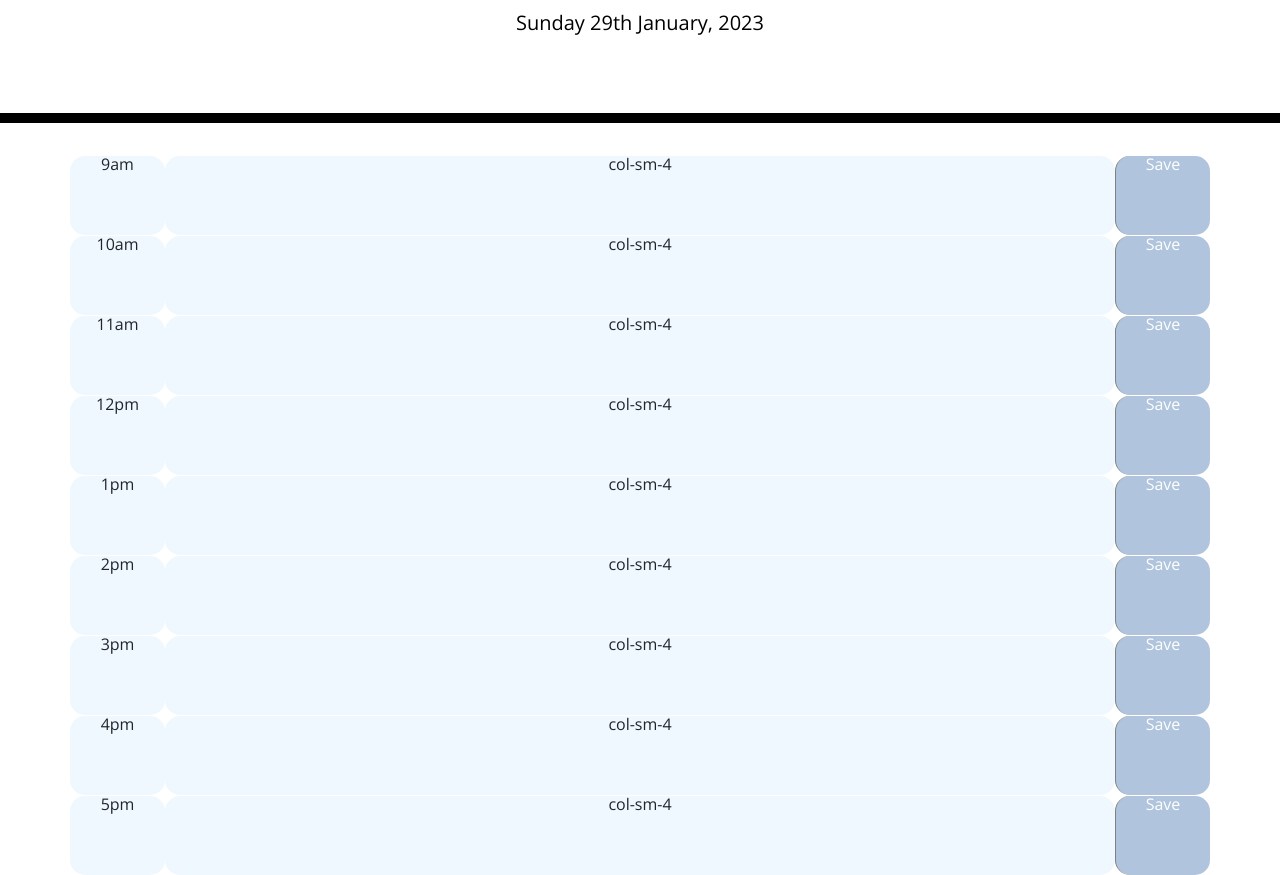
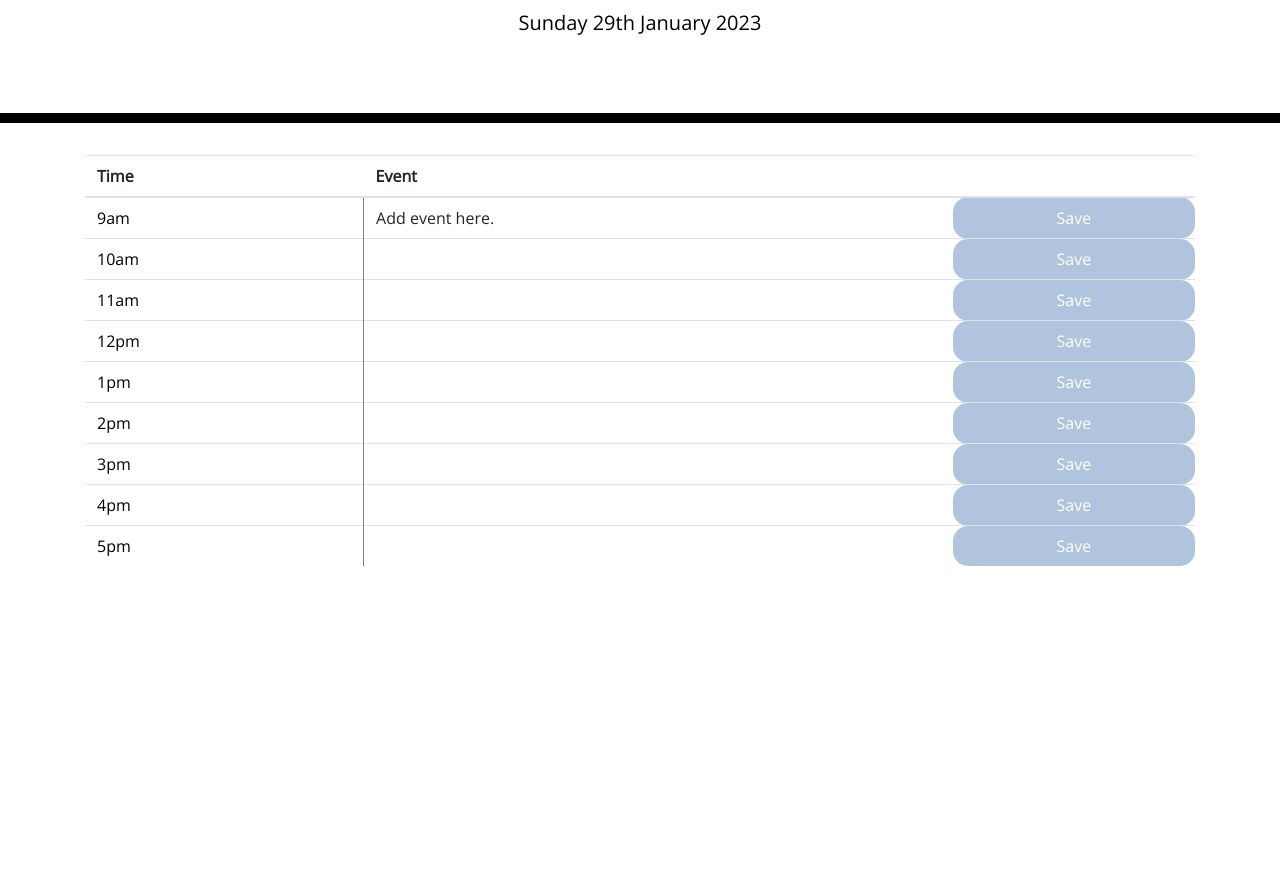
Before and after one commit to emma-231925/Work-Day-Scheduler, a plain HTML site: page index.html in a window 1280 px wide. Shown: the part 181-1056 px from the top of the page. After the commit the page ends 800 px from the top, so only its background shows below. Drawn offline with nearby package versions, Linux system fonts and the light colour scheme.

Commit message:
changed bootstrap grid to table

```diff
--- a/index.html
+++ b/index.html
@@ -30,51 +30,62 @@
     </header>
     <div class="container">
       <!-- Timeblocks go here -->
-      <div class="row">
-        <div class="col-sm-1 time-block hour"><p>9am</p></div>
-        <div class="col-sm-10 time-block">col-sm-4</div>
-        <div class="col-sm-1 time-block saveBtn">Save</div>
-      </div>
-      <div class="row">
-        <div class="col-sm-1 time-block hour">10am</div>
-        <div class="col-sm-10 time-block">col-sm-4</div>
-        <div class="col-sm-1 time-block saveBtn">Save</div>
-      </div>
-      <div class="row">
-        <div class="col-sm-1 time-block hour">11am</div>
-        <div class="col-sm-10 time-block">col-sm-4</div>
-        <div class="col-sm-1 time-block saveBtn">Save</div>
-      </div>
-      <div class="row">
-        <div class="col-sm-1 time-block hour">12pm</div>
-        <div class="col-sm-10 time-block">col-sm-4</div>
-        <div class="col-sm-1 time-block saveBtn">Save</div>
-      </div>
-      <div class="row">
-        <div class="col-sm-1 time-block hour">1pm</div>
-        <div class="col-sm-10 time-block">col-sm-4</div>
-        <div class="col-sm-1 time-block saveBtn">Save</div>
-      </div>
-      <div class="row">
-        <div class="col-sm-1 time-block hour">2pm</div>
-        <div class="col-sm-10 time-block">col-sm-4</div>
-        <div class="col-sm-1 time-block saveBtn">Save</div>
-      </div>
-      <div class="row">
-        <div class="col-sm-1 time-block hour">3pm</div>
-        <div class="col-sm-10 time-block">col-sm-4</div>
-        <div class="col-sm-1 time-block saveBtn">Save</div>
-      </div>
-      <div class="row">
-        <div class="col-sm-1 time-block hour">4pm</div>
-        <div class="col-sm-10 time-block">col-sm-4</div>
-        <div class="col-sm-1 time-block saveBtn">Save</div>
-      </div>
-      <div class="row">
-        <div class="col-sm-1 time-block hour">5pm</div>
-        <div class="col-sm-10 time-block">col-sm-4</div>
-        <div class="col-sm-1 time-block saveBtn">Save</div>
-      </div>
+      <table class="table">
+        <thead>
+          <tr>
+            <th scope="col">Time</th>
+            <th scope="col">Event</th>
+            <th scope="col"></th>
+          </tr>
+        </thead>
+        <tbody>
+          <tr>
+            <th scope="row" class="hour">9am</th>
+            <td>Add event here.</td>
+            <td class="saveBtn">Save</td>
+          </tr>
+          <tr>
+            <th scope="row" class="hour">10am</th>
+            <td></td>
+            <td class="saveBtn">Save</td>
+          </tr>
+          <tr>
+            <th scope="row" class="hour">11am</th>
+            <td></td>
+            <td class="saveBtn">Save</td>
+          </tr>
+          <tr>
+            <th scope="row" class="hour">12pm</th>
+            <td></td>
+            <td class="saveBtn">Save</td>
+          </tr>
+          <tr>
+            <th scope="row" class="hour">1pm</th>
+            <td></td>
+            <td class="saveBtn">Save</td>
+          </tr>
+          <tr>
+            <th scope="row" class="hour">2pm</th>
+            <td></td>
+            <td class="saveBtn">Save</td>
+          </tr>
+          <tr>
+            <th scope="row" class="hour">3pm</th>
+            <td></td>
+            <td class="saveBtn">Save</td>
+          </tr>
+          <tr>
+            <th scope="row" class="hour">4pm</th>
+            <td></td>
+            <td class="saveBtn">Save</td>
+          </tr>
+          <tr>
+            <th scope="row" class="hour">5pm</th>
+            <td></td>
+            <td class="saveBtn">Save</td>
+          </tr>
+        </tbody>
+      </table>
     </div>
 
     <script src="https://cdnjs.cloudflare.com/ajax/libs/jquery/3.6.1/jquery.min.js"></script>
--- a/script.js
+++ b/script.js
@@ -6,7 +6,7 @@ $(document).ready(function() {
 
     //adds today's date to currentDay p tag in html
     function displayDate(){
-        var todaysDate = moment().format('dddd Do MMMM, YYYY');
+        var todaysDate = moment().format('dddd Do MMMM YYYY');
         currentDateEl.text(todaysDate);
     }
 
--- a/style.css
+++ b/style.css
@@ -38,9 +38,9 @@ textarea {
 }
 
 .hour {
-  /* background-color: #ffffff;
-  color: #000000;
-  border-top: 1px dashed #000000; */
+  font-weight: 100;
+  border-right: 1px solid gray;
+  color: black;
 }
 
 .past {
@@ -59,7 +59,9 @@ textarea {
 }
 
 .saveBtn {
-  border-left: 1px solid gray;
+  text-align: center;
+  border-top-left-radius: 15px;
+  border-bottom-left-radius: 15px;
   border-top-right-radius: 15px;
   border-bottom-right-radius: 15px;
   background-color: lightsteelblue;
```
